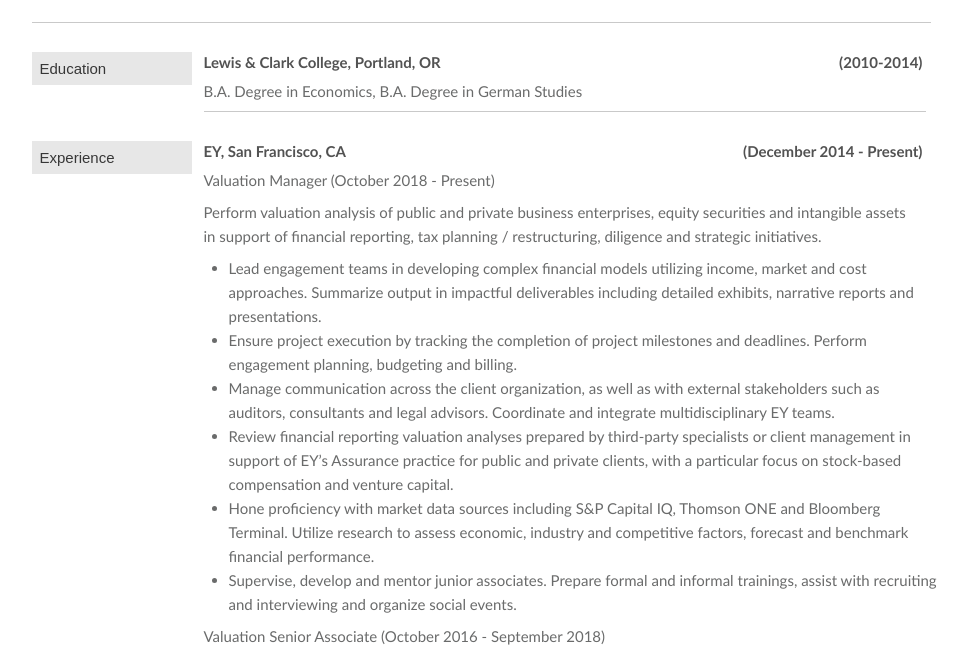
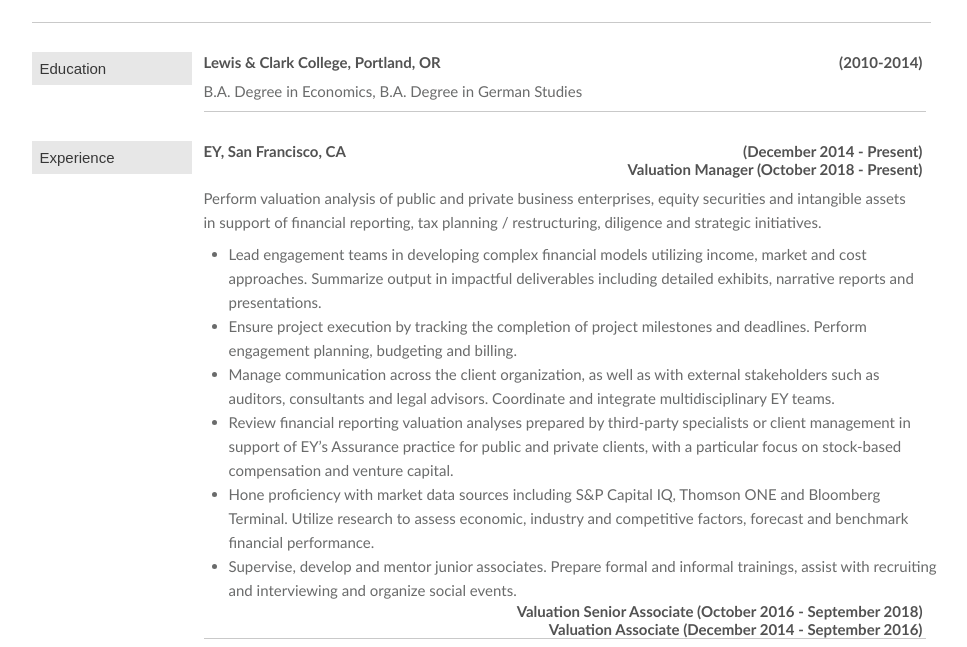
Before and after one commit to Awkwardpaws91/Awkwardpaws91.github.io, a plain HTML site: page index.html in a window 1280 px wide. Shown: the part 156-803 px from the top of the page, without its empty margins (159-1126 px from the left). Drawn offline with Linux system fonts and the light colour scheme.

Commit message:
para3 -> para

```diff
--- a/index.html
+++ b/index.html
@@ -36,7 +36,7 @@ United States</p></div>
 <h5>EY, San Francisco, CA</h5>
 <p class="para">(December 2014 - Present)</p>
 
-<p class="para3">Valuation Manager (October 2018 - Present)</p>
+<p class="para">Valuation Manager (October 2018 - Present)</p>
 
 <p class="para3">Perform valuation analysis of public and private business enterprises, equity securities and intangible assets in support of financial reporting, tax planning / restructuring, diligence and strategic initiatives.</p>
 <ul class="para2">
@@ -47,8 +47,8 @@ United States</p></div>
 <li>Hone proficiency with market data sources including S&P Capital IQ, Thomson ONE and Bloomberg Terminal. Utilize research to assess economic, industry and competitive factors, forecast and benchmark financial performance.</li>
 <li>Supervise, develop and mentor junior associates. Prepare formal and informal trainings, assist with recruiting and interviewing and organize social events.</li>
 </ul>
-<p class="para3">Valuation Senior Associate (October 2016 - September 2018)</p>
-<p class="para3">Valuation Associate (December 2014 - September 2016)</p>
+<p class="para">Valuation Senior Associate (October 2016 - September 2018)</p>
+<p class="para">Valuation Associate (December 2014 - September 2016)</p>
 
 <!--
 <h5>Santa Cruz Chamber of Commerce, Santa Cruz, CA</h5>
```
